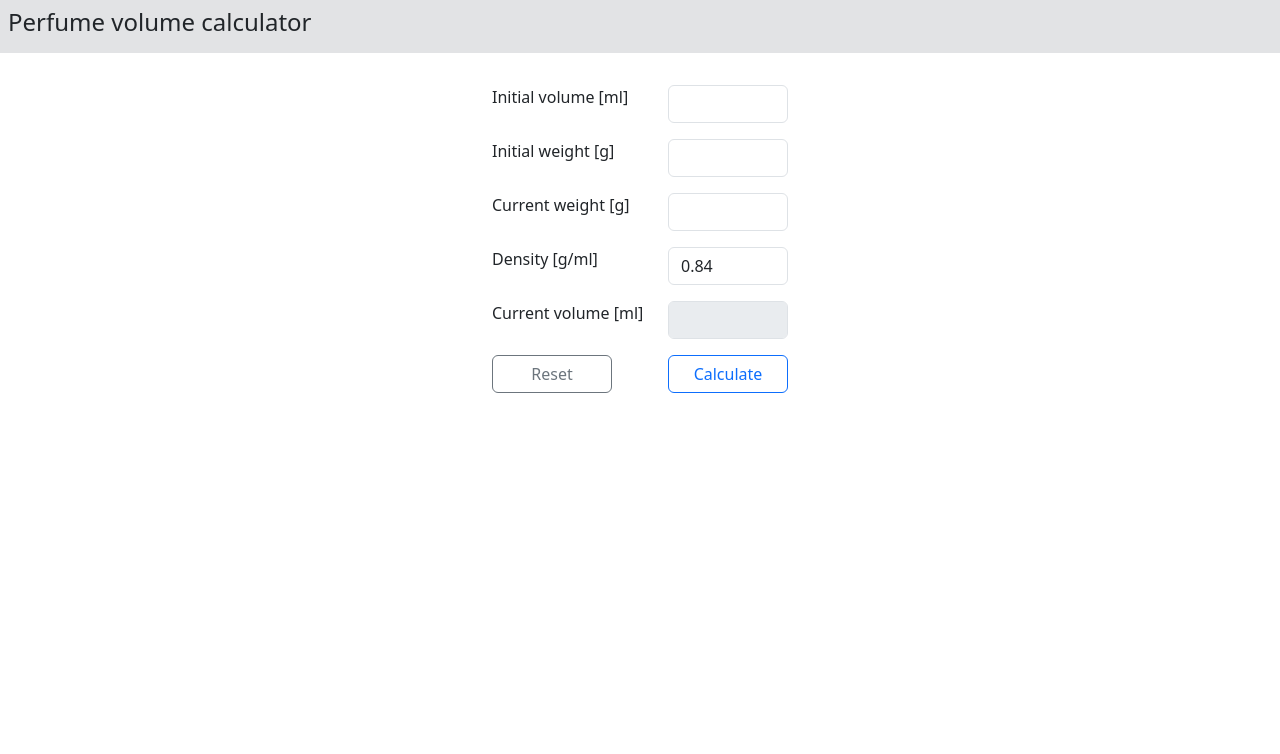
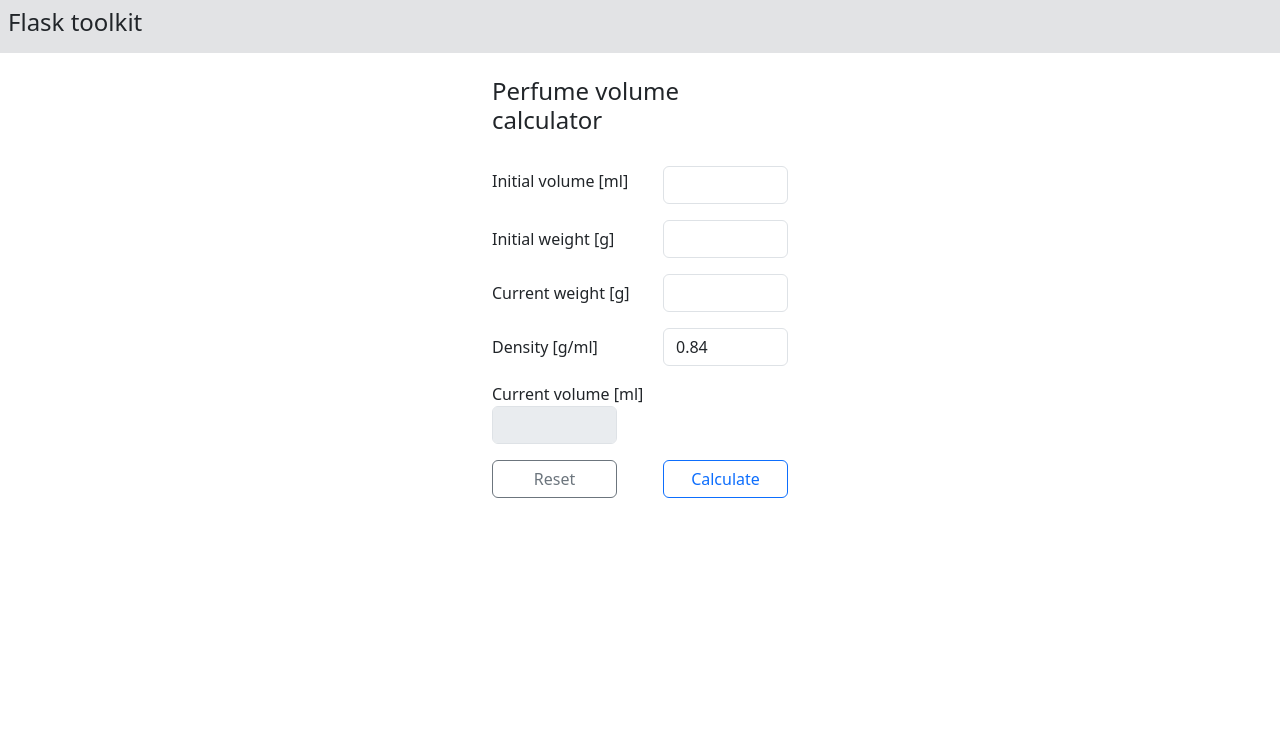
Before and after one commit to saradonin/calculator, a Flask app: page / in a window 1280 px wide. Shown: the top 754 px of the page. Run offline with Flask 3, Linux system fonts and the light colour scheme.

Commit message:
styles tweaks to moblie display

```diff
--- a/templates/__base__.html
+++ b/templates/__base__.html
@@ -10,7 +10,7 @@
 <body class="d-flex flex-column min-vh-100">
 
     <nav class="navbar bg-secondary-subtle align-items-center p-2 mb-4">
-        <h4>Perfume volume calculator</h4>
+        <h4>Flask toolkit</h4>
     </nav>
 
 
--- a/templates/calculator_form.html
+++ b/templates/calculator_form.html
@@ -6,9 +6,9 @@
 
   <form action="" method="POST">
 
-    <!-- <div class="form-group row mb-3">
+    <div class="form-group row mb-3 justify-content-between align-items-center">
       <h4>Perfume volume calculator</h4>
-    </div> -->
+    </div>
 
     <div class="form-group row mb-2 text-danger">
       <div class="col-auto">
@@ -16,59 +16,59 @@
       </div>
     </div>
 
-    <div class="form-group row mb-3 justify-content-between">
+    <div class="form-group row mb-3 justify-content-between align-items-center">
       <div class="col-auto">
         <label class="form-label">Initial volume [ml]</label>
       </div>
       <div class="col-auto">
-        <input type="number" step="0.01" class="form-control" name="initial_volume" style="width: 120px"
+        <input type="number" step="0.01" class="form-control" name="initial_volume" style="width: 125px"
           value={{initial_volume}}>
       </div>
     </div>
 
-    <div class="form-group row mb-3 justify-content-between">
+    <div class="form-group row mb-3 justify-content-between align-items-center">
       <div class="col-auto">
         <label>Initial weight [g]</label>
       </div>
       <div class="col-auto">
-        <input type="number" step="0.01" class="form-control" name="initial_weight" style="width: 120px"
+        <input type="number" step="0.01" class="form-control" name="initial_weight" style="width: 125px"
           value={{initial_weight}}>
       </div>
     </div>
 
-    <div class="form-group row mb-3 justify-content-between">
+    <div class="form-group row mb-3 justify-content-between align-items-center">
       <div class="col-auto">
         <label>Current weight [g]</label>
       </div>
       <div class="col-auto">
-        <input type="number" step="0.01" class="form-control" name="current_weight" style="width: 120px"
+        <input type="number" step="0.01" class="form-control" name="current_weight" style="width: 125px"
           value={{current_weight}}>
       </div>
     </div>
 
-    <div class="form-group row mb-3 justify-content-between">
+    <div class="form-group row mb-3 justify-content-between align-items-center">
       <div class="col-auto">
         <label>Density [g/ml]</label>
       </div>
       <div class="col-auto">
-        <input type="number" step="0.01" class="form-control" name="density" style="width: 120px" value=0.84>
+        <input type="number" step="0.01" class="form-control" name="density" style="width: 125px" value=0.84>
       </div>
     </div>
 
-    <div class="form-group row mb-3 justify-content-between">
+    <div class="form-group row mb-3 justify-content-between align-items-center">
       <div class="col-auto">
         <label>Current volume [ml]</label>
       </div>
       <div class="col-auto">
-        <input type="text" class="form-control fw-bold" name="current_volume" style="width: 120px"
+        <input type="text" class="form-control fw-bold" name="current_volume" style="width: 125px"
           value="{{current_volume}}" disabled readonly>
       </div>
     </div>
 
     <div class="form-group row mb-3">
-      <div class="col-xs-2 d-flex justify-content-between">
-        <a href="" class="btn btn-outline-secondary mb-3" style="width: 120px">Reset</a>
-        <button type="submit" class="btn btn-outline-primary mb-3" style="width: 120px">Calculate</button>
+      <div class="col-xs-2 d-flex justify-content-between align-items-center">
+        <a href="" class="btn btn-outline-secondary mb-3" style="width: 125px">Reset</a>
+        <button type="submit" class="btn btn-outline-primary mb-3" style="width: 125px">Calculate</button>
       </div>
     </div>
 
```
